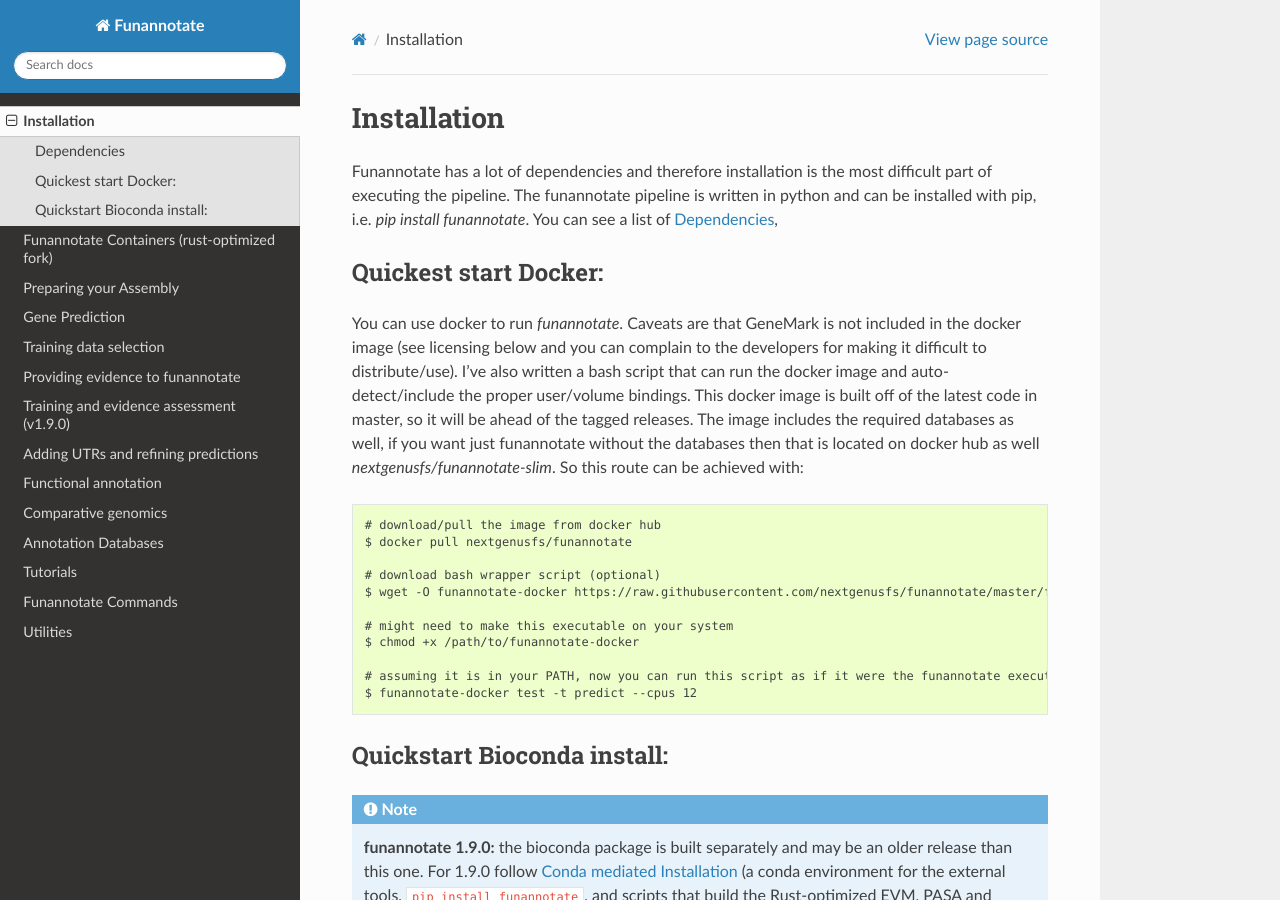
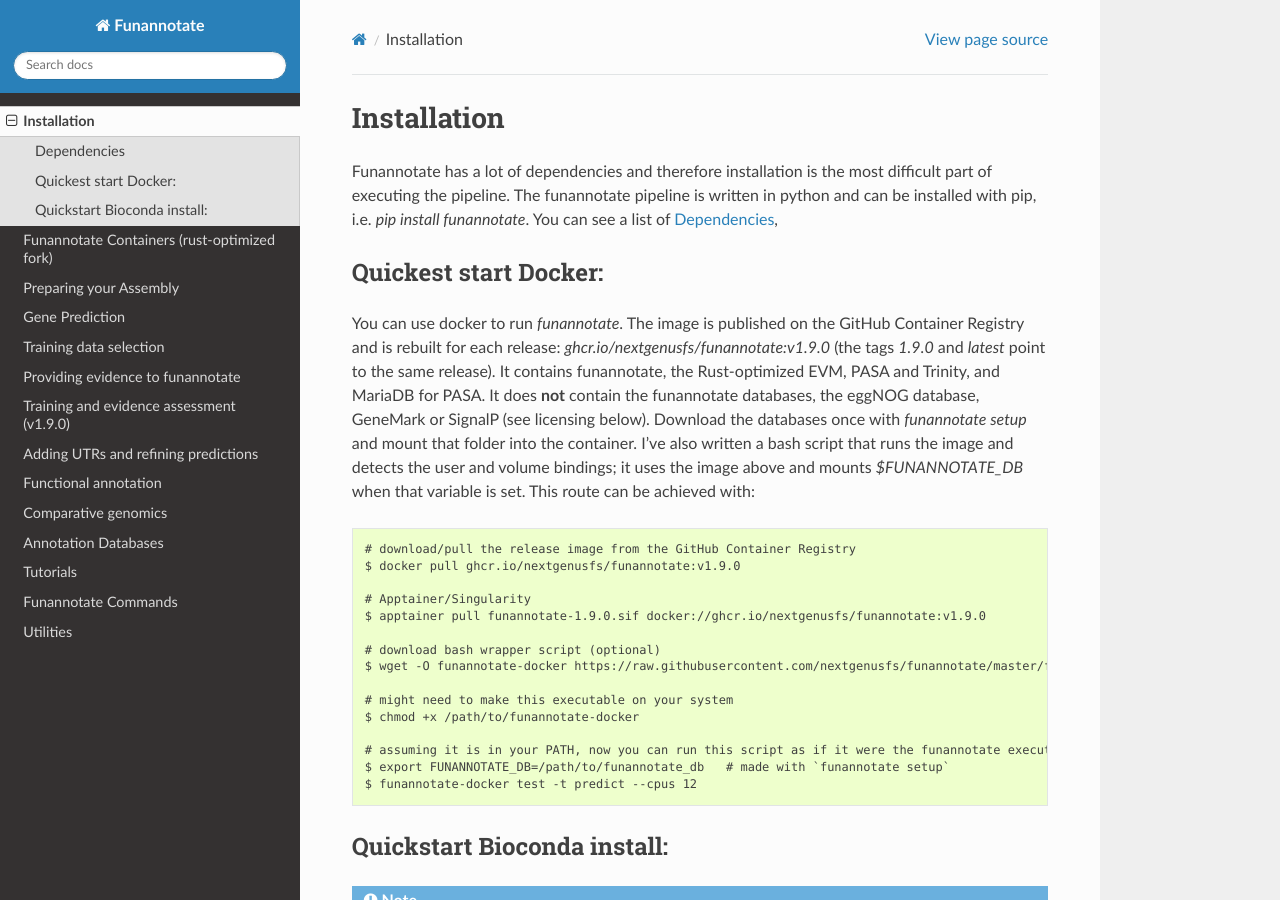
Before and after one commit to nextgenusfs/funannotate, a Sphinx documentation site: the page built from docs/install.rst, in a window 1280 px wide and 900 px high. Built offline with Sphinx 7.4.7 and the Read the Docs theme 3.1.0, drawn with Linux system fonts in a browser that asks for light colours.

Commit message:
docs, funannotate-docker: point container instructions at ghcr.io/nextgenusfs/funannotate:v1.9.0
The README, install.rst and the funannotate-docker wrapper still pulled the Docker Hub
image (1.8.x). The GHCR v1.9.0 image was checked with apptainer: funannotate v1.9.0,
Rust EVM/PASA/Trinity enabled, MariaDB present, no databases (mount FUNANNOTATE_DB).
The wrapper now takes FUNANNOTATE_IMAGE and mounts $FUNANNOTATE_DB.

Co-Authored-By: Claude Sonnet 5.5 <noreply@anthropic.com>
Claude-Session: https://claude.ai/code/session_01UN8AsejeR2fQuphaBMqAVD

```diff
--- a/docs/install.rst
+++ b/docs/install.rst
@@ -16,12 +16,15 @@ with pip, i.e. `pip install funannotate`.  You can see a list of :ref:`dependenc
 Quickest start Docker:
 ----------------------
 
-You can use docker to run `funannotate`. Caveats are that GeneMark is not included in the docker image (see licensing below and you can complain to the developers for making it difficult to distribute/use). I've also written a bash script that can run the docker image and auto-detect/include the proper user/volume bindings.  This docker image is built off of the latest code in master, so it will be ahead of the tagged releases. The image includes the required databases as well, if you want just funannotate without the databases then that is located on docker hub as well `nextgenusfs/funannotate-slim`. So this route can be achieved with:
+You can use docker to run `funannotate`. The image is published on the GitHub Container Registry and is rebuilt for each release: `ghcr.io/nextgenusfs/funannotate:v1.9.0` (the tags `1.9.0` and `latest` point to the same release). It contains funannotate, the Rust-optimized EVM, PASA and Trinity, and MariaDB for PASA. It does **not** contain the funannotate databases, the eggNOG database, GeneMark or SignalP (see licensing below). Download the databases once with `funannotate setup` and mount that folder into the container. I've also written a bash script that runs the image and detects the user and volume bindings; it uses the image above and mounts `$FUNANNOTATE_DB` when that variable is set. This route can be achieved with:
 
 .. code-block:: none
 
-    # download/pull the image from docker hub
-    $ docker pull nextgenusfs/funannotate
+    # download/pull the release image from the GitHub Container Registry
+    $ docker pull ghcr.io/nextgenusfs/funannotate:v1.9.0
+
+    # Apptainer/Singularity
+    $ apptainer pull funannotate-1.9.0.sif docker://ghcr.io/nextgenusfs/funannotate:v1.9.0
 
     # download bash wrapper script (optional)
     $ wget -O funannotate-docker https://raw.githubusercontent.com/nextgenusfs/funannotate/master/funannotate-docker
@@ -30,6 +33,7 @@ You can use docker to run `funannotate`. Caveats are that GeneMark is not includ
     $ chmod +x /path/to/funannotate-docker
 
     # assuming it is in your PATH, now you can run this script as if it were the funannotate executable script
+    $ export FUNANNOTATE_DB=/path/to/funannotate_db   # made with `funannotate setup`
     $ funannotate-docker test -t predict --cpus 12
 
 
```
Also changed, not shown: README.md (+10 -5 lines), 1 other file.
